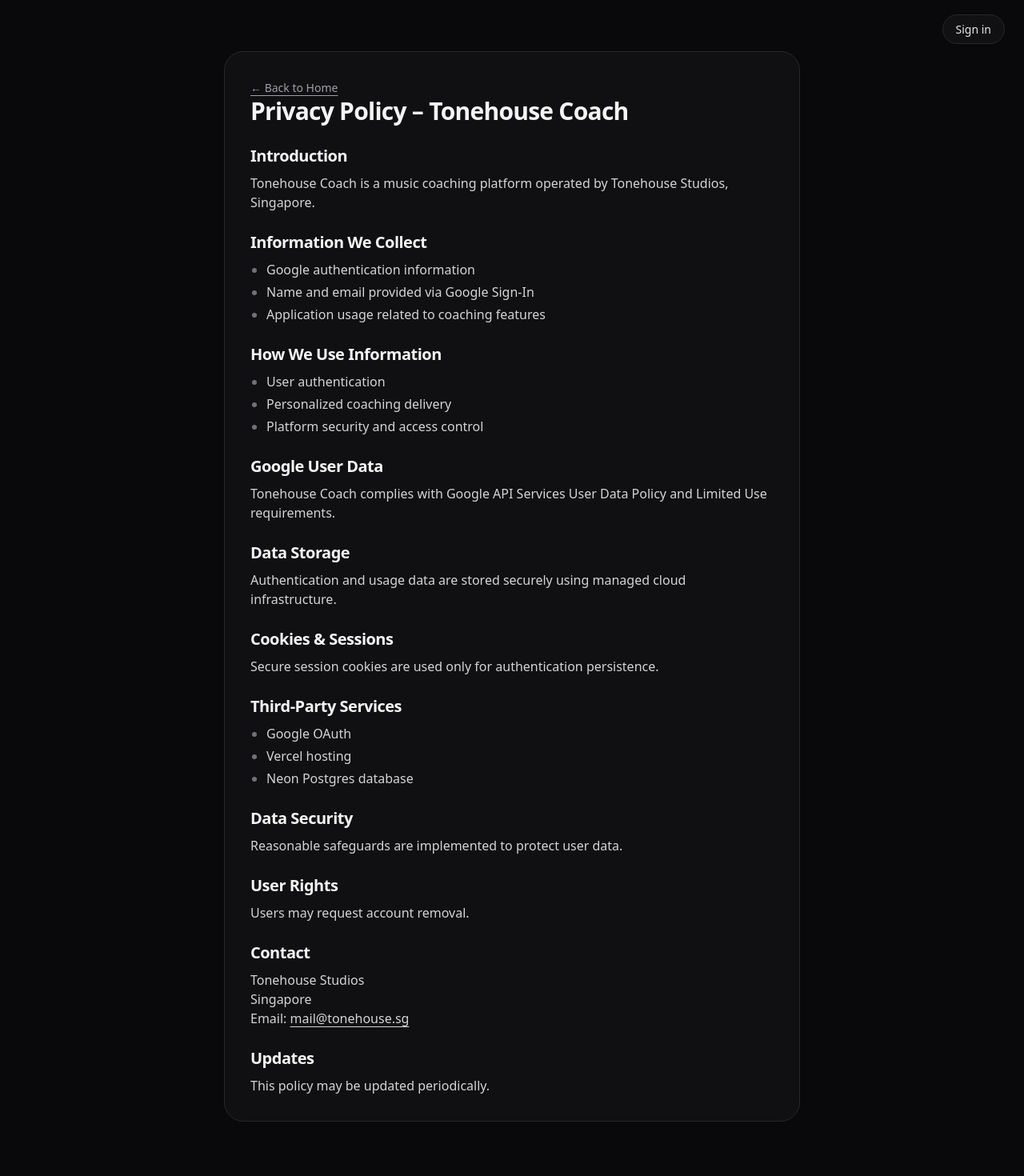
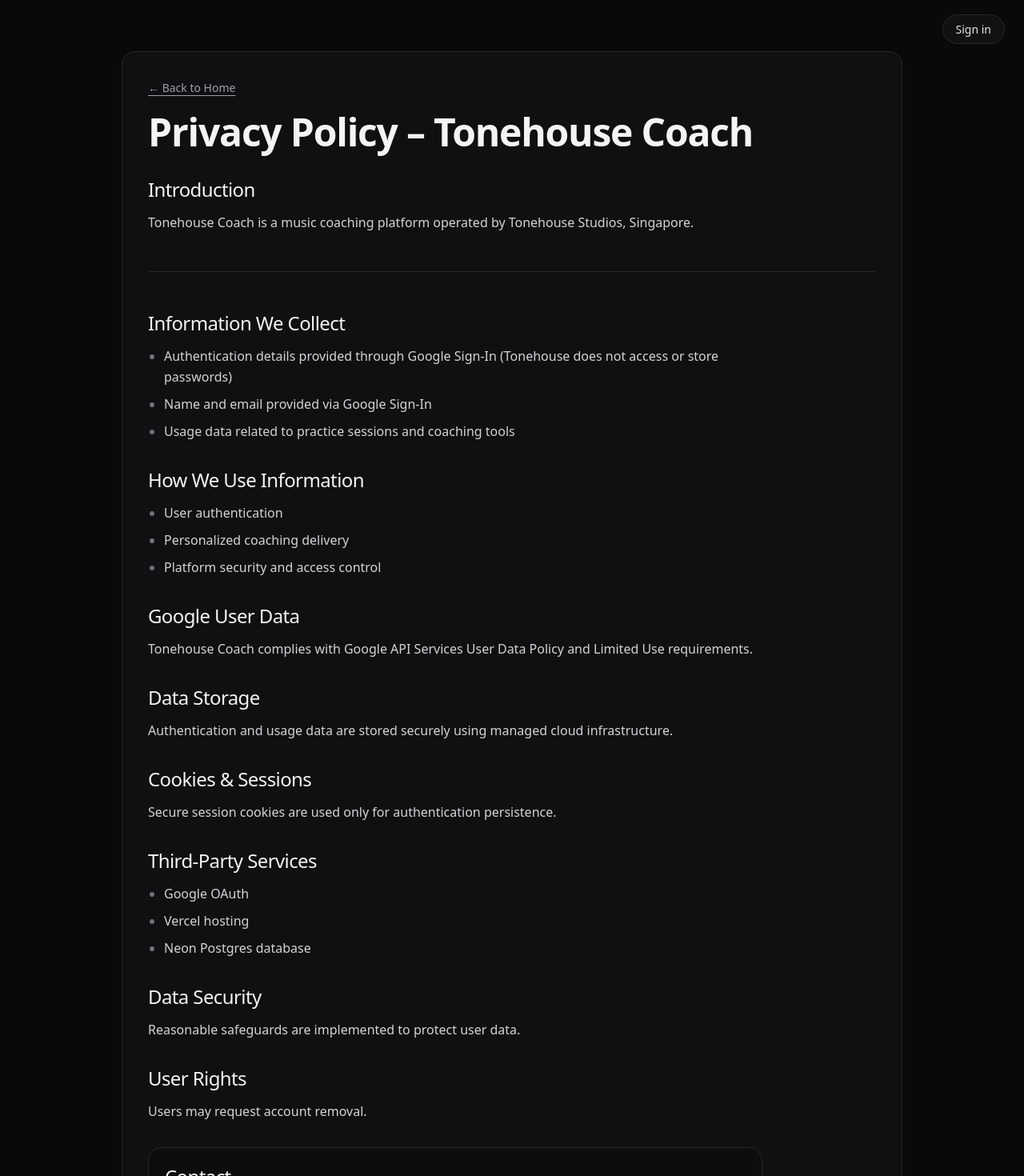
Before and after one commit to mohithkaranth/tonehouse-ai-coach, a Next.js app: page /privacy in a window 1280 px wide. Shown: the top 1470 px of the page at 80% size. Built offline with nearby package versions, Linux system fonts and the light colour scheme; no server answers.

Commit message:
Refine About and Privacy page typography and layout

```diff
--- a/app/about/page.tsx
+++ b/app/about/page.tsx
@@ -32,8 +32,10 @@
           />
           <div className="absolute inset-0 bg-gradient-to-t from-black/70 via-black/30 to-transparent" />
           <div className="absolute inset-x-0 bottom-0 p-6 md:p-8">
-            <h1 className="text-3xl font-semibold tracking-tight text-white">About</h1>
-            <p className="mt-2 max-w-2xl text-sm text-zinc-200 md:text-base">
+            <h1 className="text-4xl font-semibold tracking-tight text-white md:text-5xl">
+              About
+            </h1>
+            <p className="mt-3 max-w-2xl text-base leading-relaxed text-zinc-200">
               A physical studio in Singapore — and an app built to help musicians
               practice better.
             </p>
@@ -41,13 +43,13 @@
         </div>
       </div>
 
-      <div className="mx-auto mt-10 max-w-3xl space-y-6">
-        <article className="rounded-3xl border border-zinc-800 bg-zinc-900/50 p-6 sm:p-8">
-          <h2 className="text-2xl font-semibold tracking-tight text-white">
+      <div className="mx-auto mt-10 max-w-3xl space-y-10">
+        <article className="rounded-2xl border border-zinc-800 bg-zinc-900/50 p-6 sm:p-8">
+          <h2 className="text-2xl font-medium tracking-tight text-white">
             About Tonehouse Studios
           </h2>
 
-          <div className="mt-4 space-y-4 text-zinc-300">
+          <div className="mt-5 max-w-2xl space-y-6 text-base leading-relaxed text-zinc-300">
             <p>
               From boardrooms to bandstands — turning musical passion into studio
               excellence.
@@ -77,8 +79,8 @@
               creators, and performers in Singapore.
             </p>
 
-            <div className="rounded-2xl border border-zinc-800 bg-zinc-950/40 p-4 text-sm text-zinc-300">
-              <p>Located in: Parklane Shopping Mall</p>
+            <div className="rounded-2xl border border-zinc-800 bg-zinc-950/40 p-5 text-xs leading-relaxed text-zinc-400 sm:text-sm">
+              <p className="text-zinc-300">Located in: Parklane Shopping Mall</p>
               <p>35 Selegie Road, #03-09</p>
               <p>Singapore 188307</p>
             </div>
@@ -101,15 +103,16 @@
           </div>
         </article>
 
-        <article className="rounded-3xl border border-zinc-800 bg-zinc-900/50 p-6 sm:p-8">
-          <h2 className="text-2xl font-semibold tracking-tight text-white">
+        <div className="border-t border-zinc-800" />
+
+        <article className="rounded-2xl border border-zinc-800 bg-zinc-900/50 p-6 sm:p-8">
+          <h2 className="text-2xl font-medium tracking-tight text-white">
             About Tonehouse Coach
           </h2>
 
-          <div className="mt-4 space-y-4 text-zinc-300">
+          <div className="mt-5 max-w-2xl space-y-6 text-base leading-relaxed text-zinc-300">
             <p>
-              Tonehouse Coach extends the same philosophy into the digital
-              world.
+              Tonehouse Coach extends the same philosophy into the digital world.
             </p>
 
             <p>
--- a/app/privacy/page.tsx
+++ b/app/privacy/page.tsx
@@ -8,85 +8,96 @@
 
 export default function PrivacyPage() {
   return (
-    <section className="mx-auto max-w-3xl px-6 py-16">
-      <div className="rounded-3xl border border-zinc-800 bg-zinc-900/50 p-8">
+    <section className="mx-auto max-w-5xl px-6 py-12 md:py-16">
+      <div className="mx-auto rounded-2xl border border-zinc-800 bg-zinc-900/50 p-6 sm:p-8">
         <Link href="/" className="text-sm text-zinc-400 underline underline-offset-4 hover:text-zinc-100">
           ← Back to Home
         </Link>
 
-        <h1 className="text-3xl font-semibold tracking-tight">Privacy Policy – Tonehouse Coach</h1>
+        <h1 className="mt-5 max-w-3xl text-4xl font-semibold tracking-tight md:text-5xl">
+          Privacy Policy – Tonehouse Coach
+        </h1>
 
-        <div className="mt-6 space-y-6 text-zinc-300">
-          <section>
-            <h2 className="text-xl font-semibold tracking-tight text-zinc-100">Introduction</h2>
-            <p className="mt-2">
+        <div className="mt-8 space-y-8">
+          <section className="max-w-3xl space-y-3">
+            <h2 className="text-2xl font-medium tracking-tight text-zinc-100">Introduction</h2>
+            <p className="text-base leading-relaxed text-zinc-300">
               Tonehouse Coach is a music coaching platform operated by Tonehouse Studios,
               Singapore.
             </p>
           </section>
 
-          <section>
-            <h2 className="text-xl font-semibold tracking-tight text-zinc-100">Information We Collect</h2>
-            <ul className="mt-2 list-disc space-y-1 pl-5 marker:text-zinc-500">
-              <li>Google authentication information</li>
+          <div className="my-12 border-t border-zinc-800" />
+
+          <section className="max-w-3xl space-y-3">
+            <h2 className="text-2xl font-medium tracking-tight text-zinc-100">Information We Collect</h2>
+            <ul className="list-disc space-y-2 pl-5 text-base leading-relaxed text-zinc-300 marker:text-zinc-500">
+              <li>
+                Authentication details provided through Google Sign-In (Tonehouse does not
+                access or store passwords)
+              </li>
               <li>Name and email provided via Google Sign-In</li>
-              <li>Application usage related to coaching features</li>
+              <li>Usage data related to practice sessions and coaching tools</li>
             </ul>
           </section>
 
-          <section>
-            <h2 className="text-xl font-semibold tracking-tight text-zinc-100">How We Use Information</h2>
-            <ul className="mt-2 list-disc space-y-1 pl-5 marker:text-zinc-500">
+          <section className="max-w-3xl space-y-3">
+            <h2 className="text-2xl font-medium tracking-tight text-zinc-100">How We Use Information</h2>
+            <ul className="list-disc space-y-2 pl-5 text-base leading-relaxed text-zinc-300 marker:text-zinc-500">
               <li>User authentication</li>
               <li>Personalized coaching delivery</li>
               <li>Platform security and access control</li>
             </ul>
           </section>
 
-          <section>
-            <h2 className="text-xl font-semibold tracking-tight text-zinc-100">Google User Data</h2>
-            <p className="mt-2">
+          <section className="max-w-3xl space-y-3">
+            <h2 className="text-2xl font-medium tracking-tight text-zinc-100">Google User Data</h2>
+            <p className="text-base leading-relaxed text-zinc-300">
               Tonehouse Coach complies with Google API Services User Data Policy and Limited Use
               requirements.
             </p>
           </section>
 
-          <section>
-            <h2 className="text-xl font-semibold tracking-tight text-zinc-100">Data Storage</h2>
-            <p className="mt-2">
+          <section className="max-w-3xl space-y-3">
+            <h2 className="text-2xl font-medium tracking-tight text-zinc-100">Data Storage</h2>
+            <p className="text-base leading-relaxed text-zinc-300">
               Authentication and usage data are stored securely using managed cloud infrastructure.
             </p>
           </section>
 
-          <section>
-            <h2 className="text-xl font-semibold tracking-tight text-zinc-100">Cookies &amp; Sessions</h2>
-            <p className="mt-2">Secure session cookies are used only for authentication persistence.</p>
+          <section className="max-w-3xl space-y-3">
+            <h2 className="text-2xl font-medium tracking-tight text-zinc-100">Cookies &amp; Sessions</h2>
+            <p className="text-base leading-relaxed text-zinc-300">
+              Secure session cookies are used only for authentication persistence.
+            </p>
           </section>
 
-          <section>
-            <h2 className="text-xl font-semibold tracking-tight text-zinc-100">Third-Party Services</h2>
-            <ul className="mt-2 list-disc space-y-1 pl-5 marker:text-zinc-500">
+          <section className="max-w-3xl space-y-3">
+            <h2 className="text-2xl font-medium tracking-tight text-zinc-100">Third-Party Services</h2>
+            <ul className="list-disc space-y-2 pl-5 text-base leading-relaxed text-zinc-300 marker:text-zinc-500">
               <li>Google OAuth</li>
               <li>Vercel hosting</li>
               <li>Neon Postgres database</li>
             </ul>
           </section>
 
-          <section>
-            <h2 className="text-xl font-semibold tracking-tight text-zinc-100">Data Security</h2>
-            <p className="mt-2">Reasonable safeguards are implemented to protect user data.</p>
+          <section className="max-w-3xl space-y-3">
+            <h2 className="text-2xl font-medium tracking-tight text-zinc-100">Data Security</h2>
+            <p className="text-base leading-relaxed text-zinc-300">
+              Reasonable safeguards are implemented to protect user data.
+            </p>
           </section>
 
-          <section>
-            <h2 className="text-xl font-semibold tracking-tight text-zinc-100">User Rights</h2>
-            <p className="mt-2">Users may request account removal.</p>
+          <section className="max-w-3xl space-y-3">
+            <h2 className="text-2xl font-medium tracking-tight text-zinc-100">User Rights</h2>
+            <p className="text-base leading-relaxed text-zinc-300">Users may request account removal.</p>
           </section>
 
-          <section>
-            <h2 className="text-xl font-semibold tracking-tight text-zinc-100">Contact</h2>
-            <p className="mt-2">Tonehouse Studios</p>
-            <p>Singapore</p>
-            <p>
+          <section className="max-w-3xl rounded-2xl border border-zinc-800 bg-zinc-950/40 p-5 space-y-2">
+            <h2 className="text-2xl font-medium tracking-tight text-zinc-100">Contact</h2>
+            <p className="text-sm leading-relaxed text-zinc-300">Tonehouse Studios</p>
+            <p className="text-sm leading-relaxed text-zinc-400">Singapore</p>
+            <p className="text-sm leading-relaxed text-zinc-300">
               Email:{" "}
               <a href="mailto:mail@tonehouse.sg" className="underline underline-offset-4 hover:text-zinc-100">
                 mail@tonehouse.sg
@@ -94,9 +105,9 @@
             </p>
           </section>
 
-          <section>
-            <h2 className="text-xl font-semibold tracking-tight text-zinc-100">Updates</h2>
-            <p className="mt-2">This policy may be updated periodically.</p>
+          <section className="max-w-3xl space-y-3">
+            <h2 className="text-2xl font-medium tracking-tight text-zinc-100">Updates</h2>
+            <p className="text-base leading-relaxed text-zinc-300">This policy may be updated periodically.</p>
           </section>
         </div>
       </div>
```
